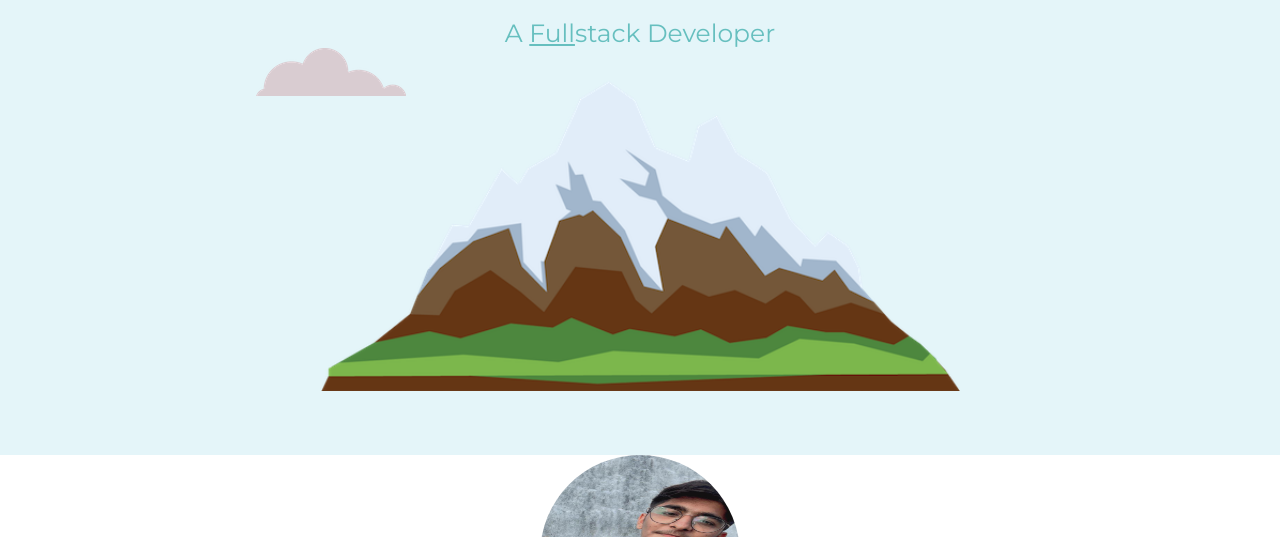
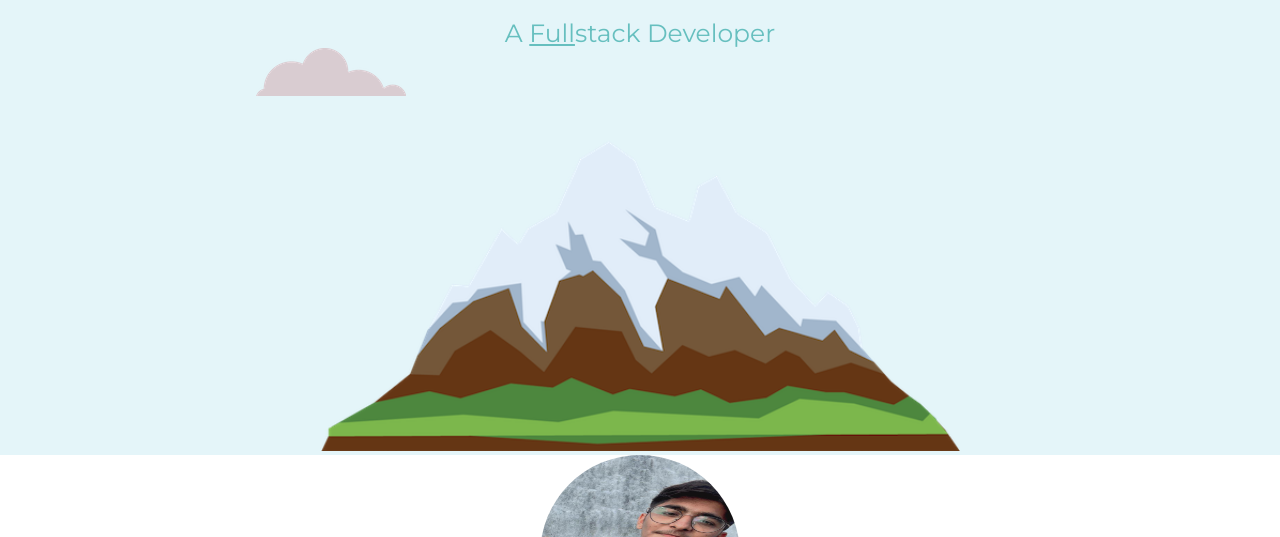
Before and after one commit to Project-birthday/cv, a plain HTML site: page index.html in a window 1280 px wide. Shown: the part 263-800 px from the top of the page. Drawn offline with Linux system fonts and the light colour scheme.

Commit message:
Update style.css

```diff
--- a/CSS/style.css
+++ b/CSS/style.css
@@ -50,7 +50,7 @@ body {
 
 .mountain{
       position: relative;
-      bottom: 60px;
+
       width: 50%;
 }
 
```
